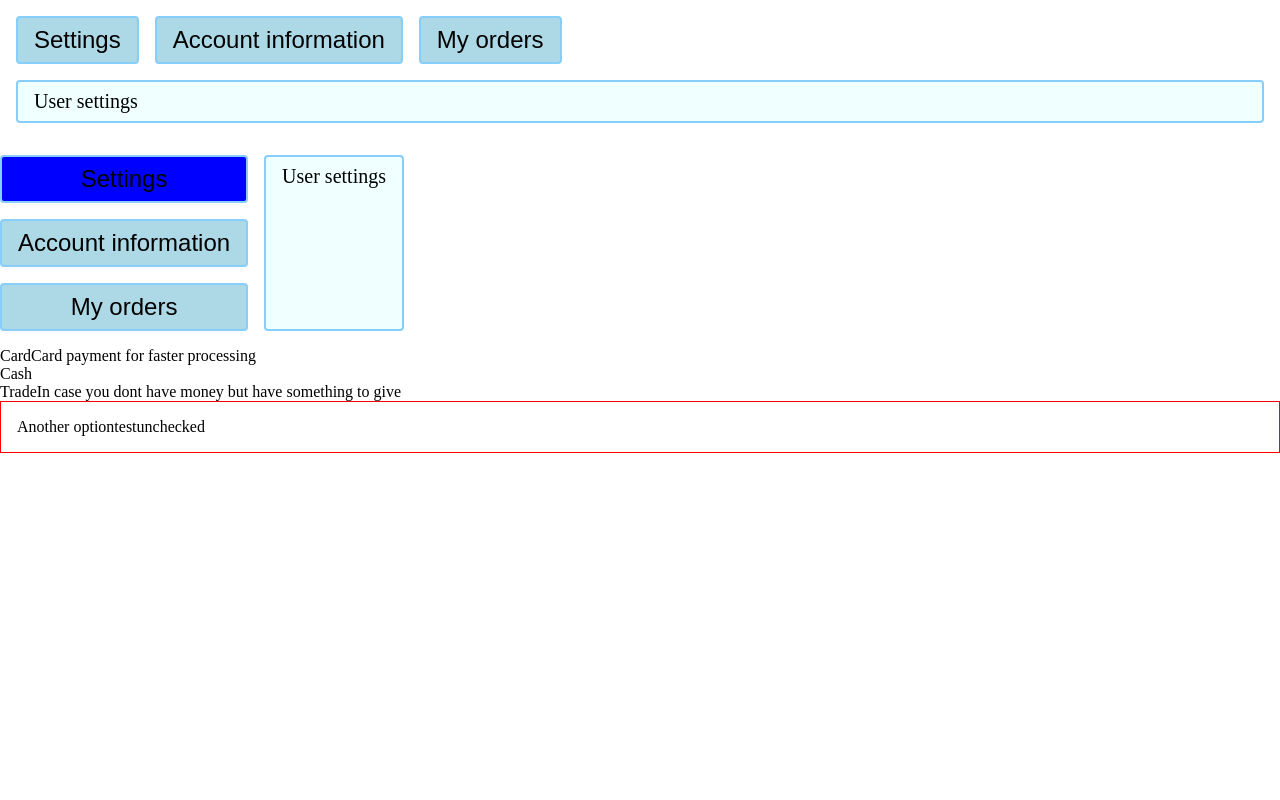
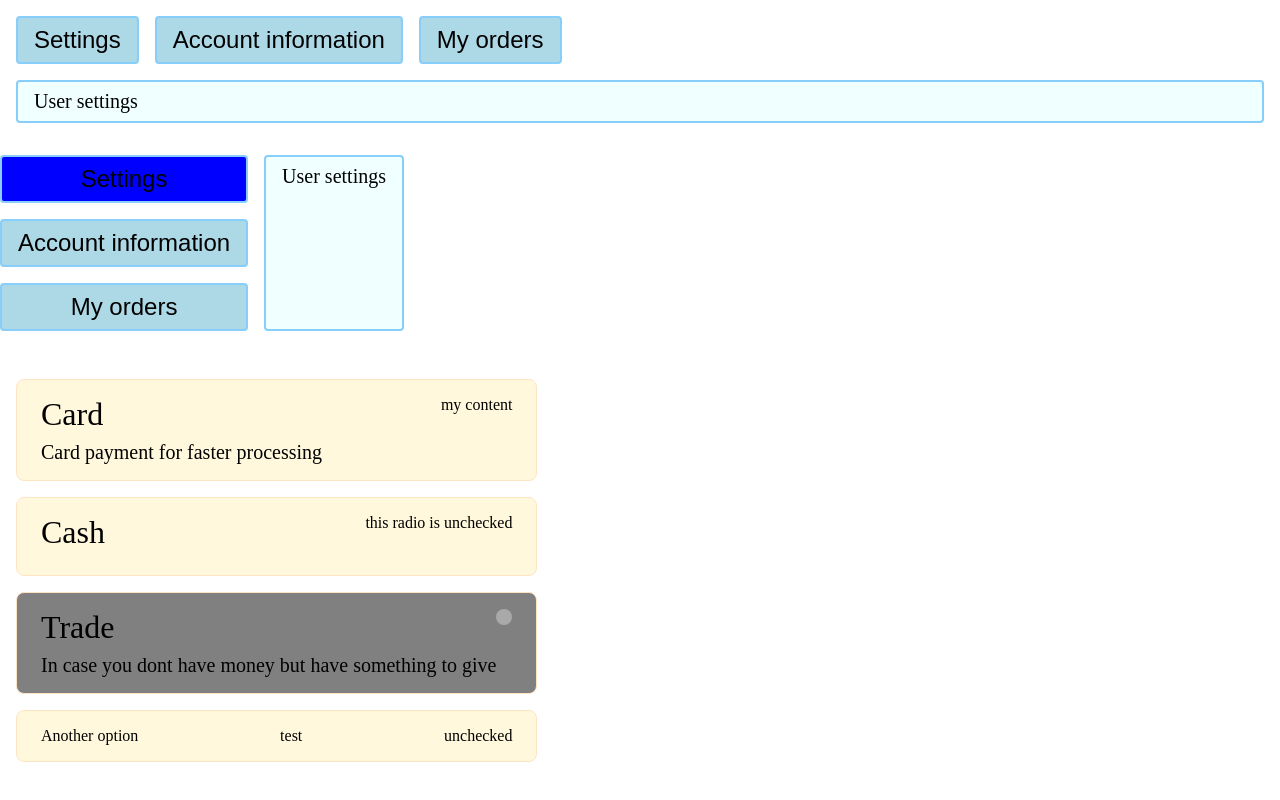
Before and after one commit to lucianm05/felice, a React (Vite) app: page / in a window 1280 px wide. Shown: the part 790-1590 px from the top of the page. Before the commit the page ends 1259 px from the top, so only its background shows below. Built offline with nearby package versions, Linux system fonts and the light colour scheme.

Commit message:
finished radio group

```diff
--- a/src/App.tsx
+++ b/src/App.tsx
@@ -268,35 +268,34 @@ function App() {
               label: 'Card',
               value: 'card',
               description: 'Card payment for faster processing',
+              content: <div>my content</div>,
             },
             {
               label: 'Cash',
               value: 'cash',
+              content: ({ checked }) => {
+                return (
+                  <div>this radio is {checked ? 'checked' : 'unchecked'}</div>
+                )
+              },
             },
             {
               label: 'Trade',
               value: 'trade',
               description:
                 'In case you dont have money but have something to give',
+              content: ({ checked }) => (
+                <div
+                  className={cn(
+                    classes['radio-button__indicator'],
+                    checked && classes['radio-button__indicator-checked']
+                  )}
+                />
+              ),
+              disabled: true,
             },
             {
               value: 'another_option',
-              styles: {
-                root: {
-                  border: '1px solid red',
-                  padding: '1rem',
-                  checked: {
-                    border: '1px solid blue',
-                  },
-                },
-              },
-              classNames: {
-                root: {
-                  default: 'radio-button',
-                  checked: 'radio-button-checked',
-                  unchecked: 'radio-button-unchecked',
-                },
-              },
               renderChildren: ({
                 labelProps,
                 descriptionProps,
@@ -313,6 +312,20 @@ function App() {
               ),
             },
           ]}
+          classNames={{
+            root: classes['radio-group'],
+            radioButton: {
+              root: {
+                default: classes['radio-button'],
+                checked: classes['radio-button-checked'],
+                disabled: classes['radio-button-disabled'],
+              },
+              description: classes['radio-button__description'],
+              label: classes['radio-button__label'],
+              textContainer: classes['radio-button__text-container'],
+            },
+          }}
+          orientation='vertical'
         />
       </div>
     </div>
--- a/src/lib/components/radio-group/RadioGroup.tsx
+++ b/src/lib/components/radio-group/RadioGroup.tsx
@@ -1,6 +1,7 @@
 import {
   RadioButton as Radio,
   RadioButtonClassName,
+  RadioButtonState,
   RadioButtonStyles,
   RadioGroupStyleable,
 } from '@lib/components/radio-group/types'
@@ -24,17 +25,14 @@ import {
   KeyboardEvent,
   MouseEvent,
   forwardRef,
+  isValidElement,
   useId,
   useImperativeHandle,
   useRef,
   useState,
 } from 'react'
 
-interface RadioButtonProps
-  extends Radio,
-    Omit<HTMLProps<HTMLDivElement>, 'value' | 'label' | 'content'> {
-  checked: boolean
-}
+interface RadioButtonProps extends Radio, RadioButtonState {}
 
 const RadioButton = ({
   label,
@@ -48,6 +46,7 @@ const RadioButton = ({
   styles,
   className,
   classNames,
+  disabled,
   ...props
 }: RadioButtonProps) => {
   const internalId = useId()
@@ -65,9 +64,10 @@ const RadioButton = ({
         style,
         styles?.root,
         isRadioButtonStyleRelative(styles?.root)
-          ? checked
-            ? styles?.root?.checked
-            : styles?.root?.unchecked
+          ? mergeObjects(
+              checked ? styles?.root?.checked : styles?.root?.unchecked,
+              disabled ? styles?.root?.disabled : undefined
+            )
           : undefined
       )}
       className={cn(
@@ -75,7 +75,8 @@ const RadioButton = ({
         isRadioButtonClassNamesRelative(classNames?.root)
           ? cn(
               classNames?.root?.default,
-              checked ? classNames?.root?.checked : classNames?.root?.unchecked
+              checked ? classNames?.root?.checked : classNames?.root?.unchecked,
+              disabled && classNames?.root?.disabled
             )
           : classNames?.root
       )}
@@ -96,6 +97,7 @@ const RadioButton = ({
                 id={labelId}
                 style={styles?.label}
                 className={classNames?.label}
+                data-checked={checked}
               >
                 {label}
               </span>
@@ -106,13 +108,22 @@ const RadioButton = ({
                 id={descriptionId}
                 style={styles?.description}
                 className={classNames?.description}
+                data-checked={checked}
               >
                 {description}
               </span>
             )}
           </div>
 
-          {content}
+          {content && (
+            <>
+              {isValidElement(content) && content}
+
+              {!isValidElement(content) &&
+                typeof content === 'function' &&
+                content({ checked })}
+            </>
+          )}
         </>
       )}
 
@@ -236,14 +247,17 @@ export const RadioGroup = forwardRef<RadioGroupRef, RadioGroupProps>(
             ...rest,
             value,
             onClick: (event: MouseEvent<HTMLDivElement>) => {
+              if (isDisabled) return
               rest?.onClick?.(event)
               setInternalValueHandler(value, event)
             },
             onFocus: (event: FocusEvent<HTMLDivElement>) => {
+              if (isDisabled) return
               rest?.onFocus?.(event)
               setInternalValueHandler(value, event)
             },
             onKeyDown: (event: KeyboardEvent<HTMLDivElement>) => {
+              if (isDisabled) return
               rest?.onKeyDown?.(event)
               onRadioButtonKeyDown(event)
             },
@@ -254,6 +268,7 @@ export const RadioGroup = forwardRef<RadioGroupRef, RadioGroupProps>(
             'data-checked': isChecked,
             'data-disabled': isDisabled,
             checked: isChecked,
+            classNames: mergeObjects(classNames?.radioButton, rest.classNames),
           }
 
           return (
--- a/src/test.module.css
+++ b/src/test.module.css
@@ -124,7 +124,7 @@
 }
 
 .tabs-element-selected {
-  background: blue
+  background: blue;
 }
 
 .tabs-element:disabled {
@@ -149,3 +149,58 @@
   flex-direction: column;
   row-gap: 1rem;
 }
+
+.radio-group {
+  display: flex;
+  flex-direction: column;
+  row-gap: 1rem;
+  margin: 2rem 1rem;
+  width: max-content;
+}
+
+.radio-button {
+  display: flex;
+  justify-content: space-between;
+  background-color: cornsilk;
+  border: 1px solid;
+  border-color: bisque;
+  padding: 1rem 1.5rem;
+  border-radius: 8px;
+  cursor: pointer;
+}
+
+.radio-button-disabled {
+  background-color: gray;
+  cursor: not-allowed;
+}
+
+.radio-button-checked {
+  background-color: bisque;
+}
+
+.radio-button__text-container {
+  display: flex;
+  flex-direction: column;
+}
+
+.radio-button__label {
+  font-size: 2rem;
+  font-weight: 500;
+  margin-bottom: 0.5rem;
+}
+
+.radio-button__description {
+  font-size: 1.25rem;
+}
+
+.radio-button__indicator {
+  width: 1rem;
+  height: 1rem;
+  background-color: darkgray;
+  border-radius: 99999px;
+}
+
+.radio-button__indicator-checked {
+  background-color: honeydew;
+  border: 2px solid darkgray;
+}
```
Also changed, not shown: src/lib/components/radio-group/types.ts (+8 -3 lines).
